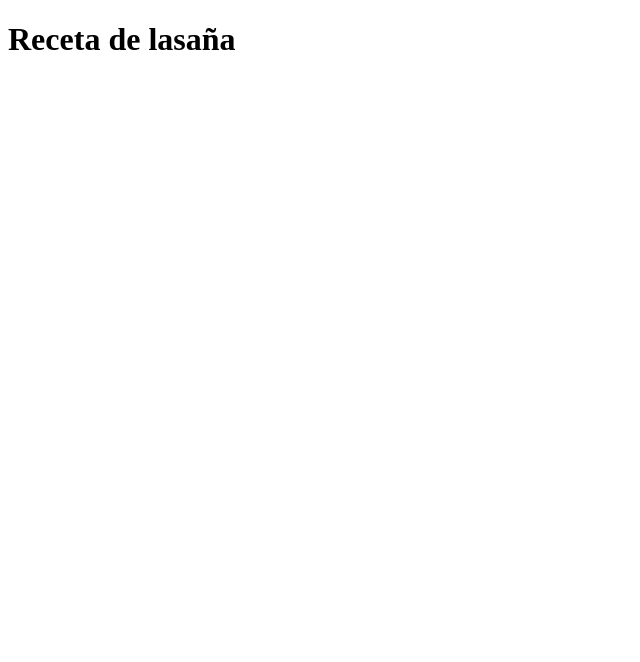
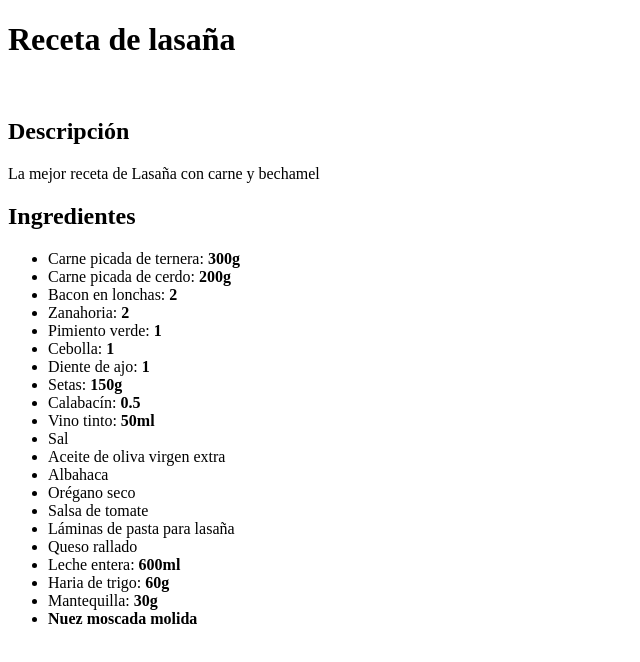
Before and after one commit to divad990/odin-recipes, a plain HTML site: page recetas/lasaña.html in a window 1280 px wide. Shown: the whole page, without its empty margins (0-640 px from the left). Drawn offline with Linux system fonts and the light colour scheme.

Commit message:
Añadida lista ingredientes

```diff
--- a/recetas/lasaña.html
+++ b/recetas/lasaña.html
@@ -7,6 +7,33 @@
 <body>
 
     <h1>Receta de lasaña</h1>
+    <img href="https://www.google.com/url?sa=i&url=https%3A%2F%2Fwww.annarecetasfaciles.com%2Flasana-de-carne-y-queso-facil-y-riquisima.html&psig=AOvVaw2iFHG_8Rr_hKBXEdIkdsWz&ust=1699734567983000&source=images&cd=vfe&opi=89978449&ved=0CBEQjRxqFwoTCOC2tuuiuoIDFQAAAAAdAAAAABAE">
+    <h2>Descripción</h2>
+    <p>La mejor receta de Lasaña con carne y bechamel</p>
+    <h2>Ingredientes</h2>
+    <ul>
+        <li>Carne picada de ternera: <strong>300g</strong></li>
+        <li>Carne picada de cerdo: <strong>200g</strong></li>
+        <li>Bacon en lonchas: <strong>2</strong></li>
+        <li>Zanahoria: <strong>2</strong></li>
+        <li>Pimiento verde: <strong>1</strong></li>
+        <li>Cebolla: <strong>1</strong></li>
+        <li>Diente de ajo: <strong>1</strong></li>
+        <li>Setas: <strong>150g</strong></li>
+        <li>Calabacín: <strong>0.5</strong></li>
+        <li>Vino tinto: <strong>50ml</strong></li>
+        <li>Sal</li>
+        <li>Aceite de oliva virgen extra</li>
+        <li>Albahaca</li>
+        <li>Orégano seco</li>
+        <li>Salsa de tomate</li>
+        <li>Láminas de pasta para lasaña</li>
+        <li>Queso rallado</li>
+        <li>Leche entera: <strong>600ml</strong></li>
+        <li>Haria de trigo: <strong>60g</strong></li>
+        <li>Mantequilla: <strong>30g</li>
+        <li>Nuez moscada molida</li>
+    </ul>
 
 </body>
 </html>
```
